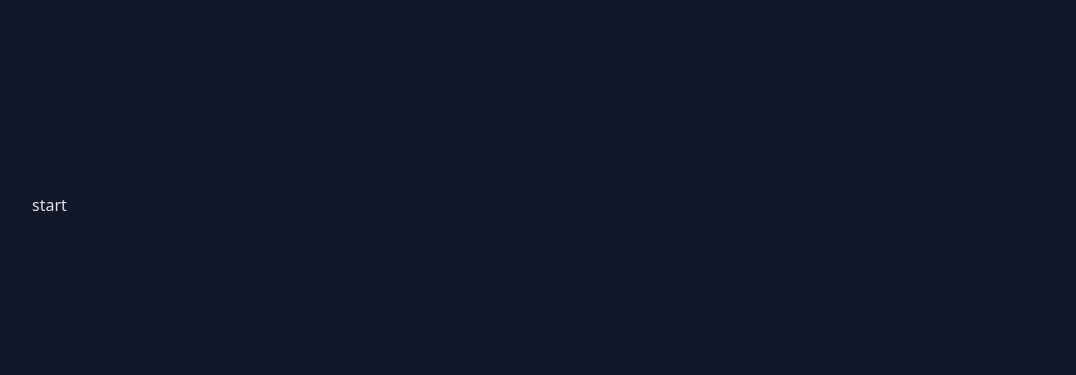
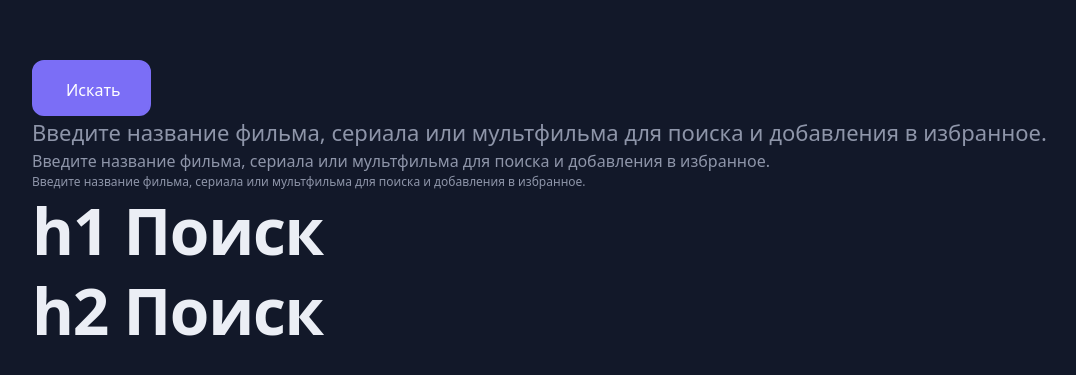
Before and after one commit to illicchpv/react-dz, a React (Vite) app: page / in a window 1280 px wide. Shown: the part 195-570 px from the top of the page, without its empty margins (0-1076 px from the left). Built offline with nearby package versions, Linux system fonts and the light colour scheme.

Commit message:
+: button paragraph. title, logo

```diff
--- a/index.html
+++ b/index.html
@@ -2,7 +2,7 @@
 <html lang="ru">
   <head>
     <meta charset="UTF-8" />
-    <link rel="icon" type="image/svg+xml" href="/vite.svg" />
+    <link rel="icon" type="image/svg+xml" href="/logo.svg" />
     <meta name="viewport" content="width=device-width, initial-scale=1.0" />
     <title>react-dz</title>
   </head>
--- a/src/App.jsx
+++ b/src/App.jsx
@@ -1,10 +1,23 @@
 import './App.css';
+import Button from './components/Button/Button';
+import Paragraph from './components/Paragraph/Paragraph';
+import Title from './components/Title/Title';
+
 function App() {
 
   return (
     <>
       <div>
-        start
+        <Button >Искать</Button>
+      </div>
+      <div>
+        <Paragraph size="large" >Введите название фильма, сериала или мультфильма для поиска и добавления в избранное.</Paragraph>
+        <Paragraph >Введите название фильма, сериала или мультфильма для поиска и добавления в избранное.</Paragraph>
+        <Paragraph size="small" >Введите название фильма, сериала или мультфильма для поиска и добавления в избранное.</Paragraph>
+      </div>
+      <div>
+        <Title as="h1" >h1 Поиск</Title>
+        <Title as="h2" >h2 Поиск</Title>
       </div>
     </>
   );
--- /dev/null
+++ b/src/components/Button/Button.css
@@ -0,0 +1,13 @@
+.button {
+  border: 2px solid #7b6ef6;
+  border-radius: 12px;
+  padding: 16px 32px;
+  width: 119px;
+  height: 56px;
+  background: #7b6ef6;
+
+  font-weight: 400;
+  font-size: 16px;
+  line-height: 1.5;
+  color: #fff;
+}
--- /dev/null
+++ b/src/components/Button/Button.jsx
@@ -0,0 +1,10 @@
+import './Button.css';
+
+function Button({ children }) {
+
+  return (
+    <button className="button">{children}</button>
+  );
+}
+
+export default Button;
--- /dev/null
+++ b/src/components/Paragraph/Paragraph.css
@@ -0,0 +1,17 @@
+.paragraph {
+  margin: 0;
+  font-weight: 400;
+  font-size: 16px;
+  line-height: 1.5;
+  color: #8e95a9;
+}
+
+.paragraph.normal {
+  font-size: 16px;
+}
+.paragraph.small {
+  font-size: 12px;
+}
+.paragraph.large {
+  font-size: 22px;
+}
--- /dev/null
+++ b/src/components/Paragraph/Paragraph.jsx
@@ -0,0 +1,12 @@
+import './Paragraph.css';
+
+function Paragraph({ children, size='normal' }) {
+  const validSizes = ['normal', 'small', 'large'];
+  size = validSizes.includes(size) ? size : 'normal';
+
+  return (
+    <p className={`paragraph ${size}`}>{children}</p>
+  );
+}
+
+export default Paragraph;
--- /dev/null
+++ b/src/components/Title/Title.css
@@ -0,0 +1,9 @@
+.title {
+  font-weight: 600;
+  font-size: 64px;
+  line-height: 1.25;
+  letter-spacing: -0.02em;
+  color: #ebeef5;
+
+  margin: 0;
+}
--- /dev/null
+++ b/src/components/Title/Title.jsx
@@ -0,0 +1,12 @@
+import './Title.css';
+
+function Title({ children, as = 'h1' }) {
+  const validTags = ['h1', 'h2', 'h3', 'h4', 'h5', 'h6'];
+  const Tag = validTags.includes(as) ? as : 'h1';
+
+  return (
+    <Tag className="title">{children}</Tag>
+  );
+}
+
+export default Title;
```
Also changed, not shown: public/logo.svg (added).
